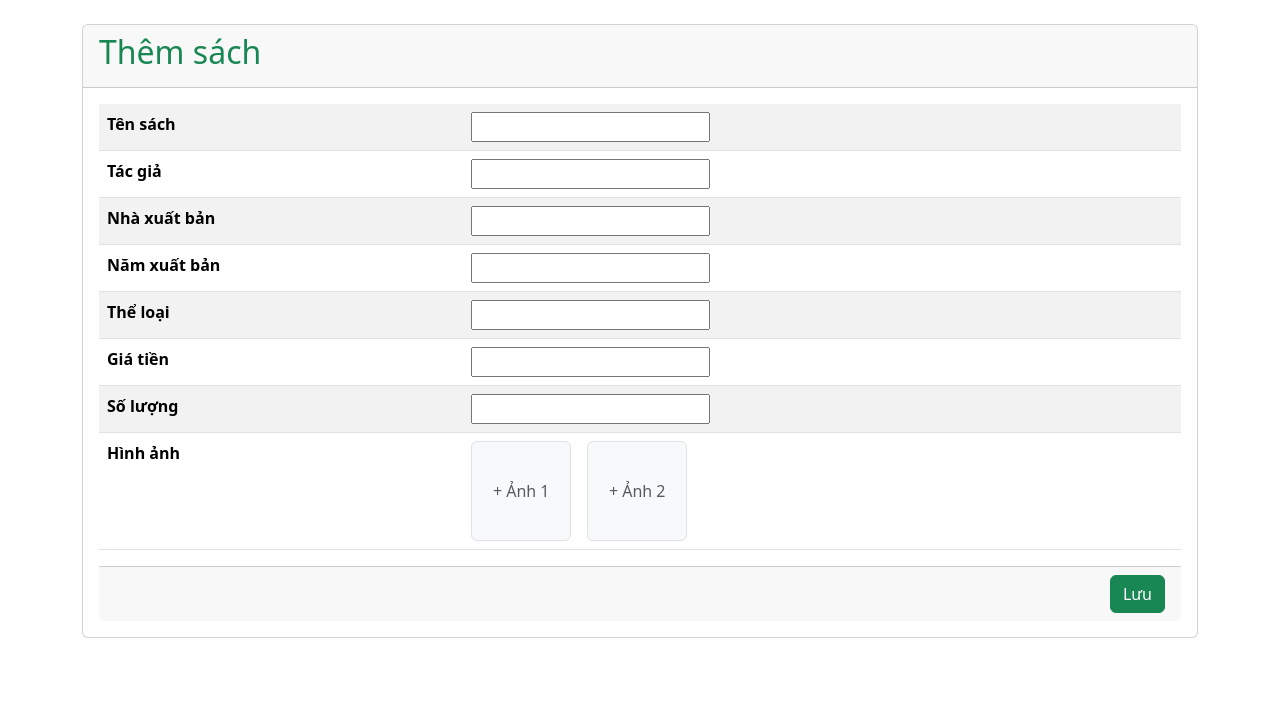
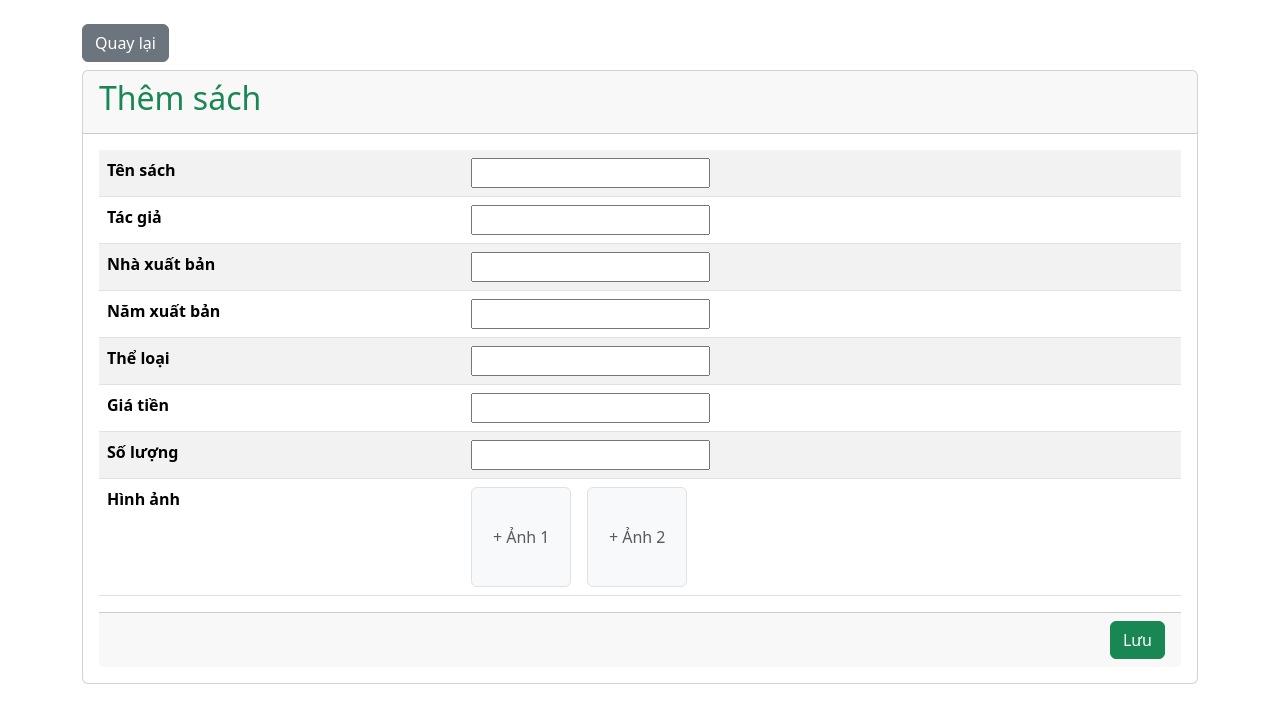
Before and after one commit to vumn/quanlisach, a React app in the folder frontend/: page /create in a window 1280 px wide. Shown: the top 722 px of the page. Built offline with nearby package versions, Linux system fonts and the light colour scheme; the HTML template or start-up script is replaced by a standard one.

Commit message:
thêm nút Quay lại cho Add

```diff
--- a/frontend/src/pages/Add.jsx
+++ b/frontend/src/pages/Add.jsx
@@ -1,7 +1,7 @@
-import React, { useEffect, useState } from 'react';
+import React, { useState } from 'react';
 import toast from 'react-hot-toast';
 import axiosClient from '../libs/axios';
-import { useNavigate } from 'react-router-dom';
+import { useNavigate, Link } from 'react-router-dom';
 
 const Add = () => {
   const navigate = useNavigate();
@@ -58,6 +58,7 @@ const Add = () => {
 
   return (
     <div className='container mt-4'>
+      <Link to='/' className='btn btn-secondary mb-2'>Quay lại</Link>
       <div className='card'>
         <div className='card-header'>
           <h2 className='card-title text-success'>Thêm sách</h2>
```
